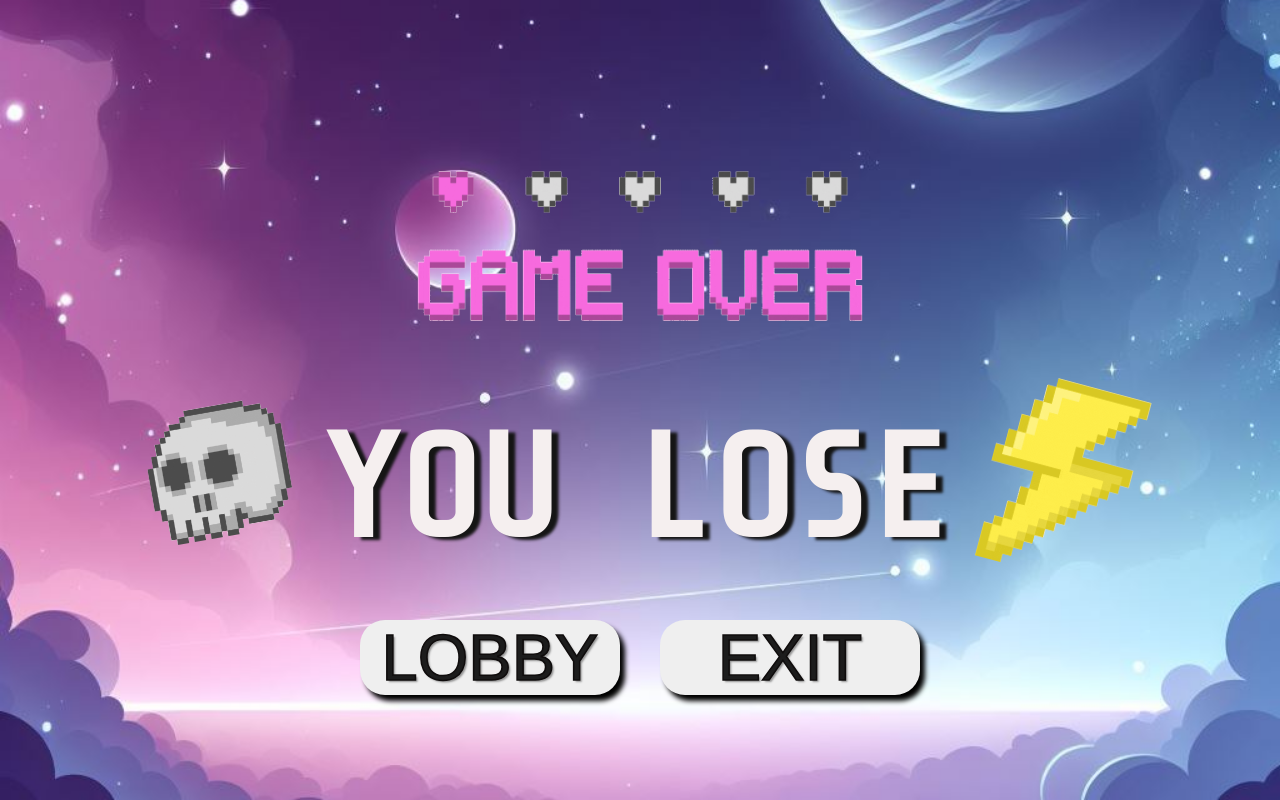
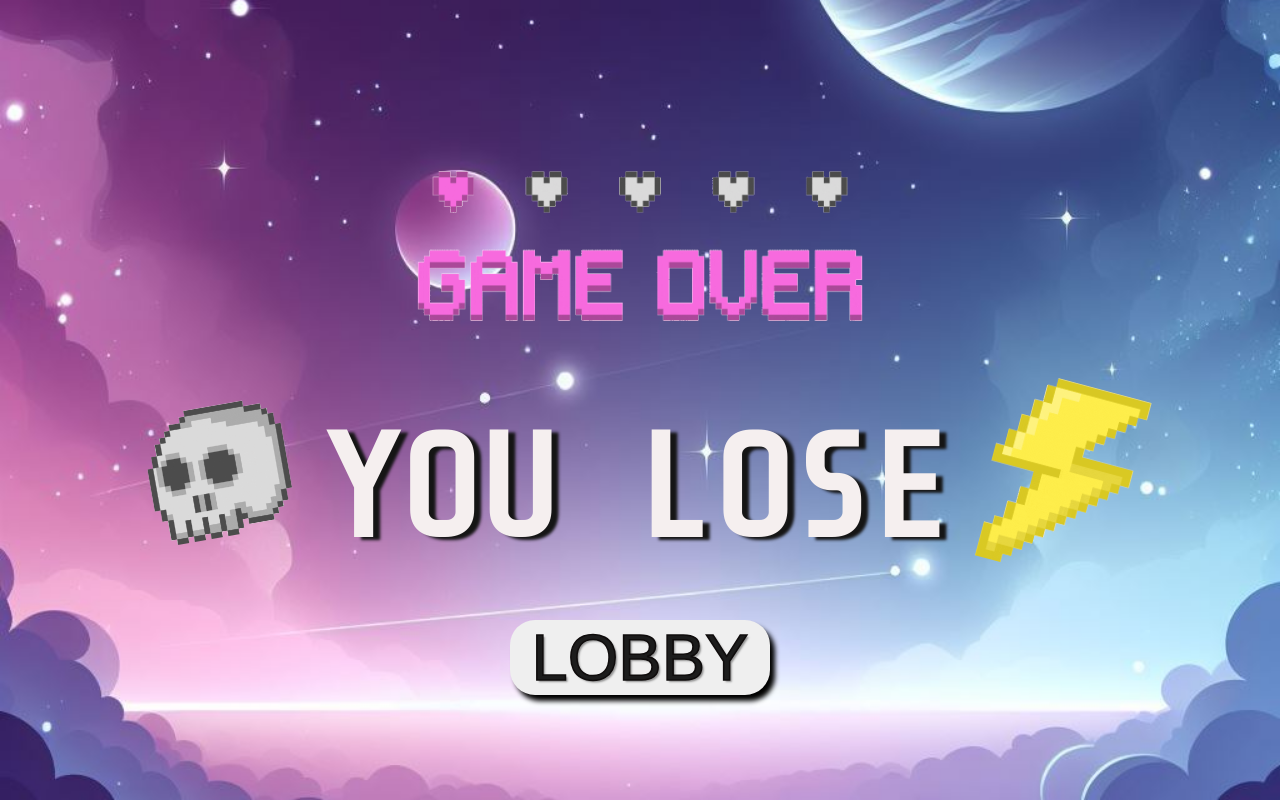
Before and after one commit to CPE261200-Upbeat/Upbeat-Frontend, a React (Vite) app: page /lose in a window 1280 px wide. Built offline with nearby package versions, Linux system fonts and the light colour scheme.

Commit message:
Remove the EXIT button

```diff
--- a/src/components/lose/Lose.tsx
+++ b/src/components/lose/Lose.tsx
@@ -4,7 +4,7 @@ import { useNavigate } from "react-router-dom";
 function Lose() {
   const navigate = useNavigate();
 
-  const handleGoToLobby = async() => {
+  const handleGoToLobby = async () => {
     navigate("/lobby");
   };
 
@@ -31,7 +31,6 @@ function Lose() {
           <button type="button" onClick={handleGoToLobby}>
             LOBBY
           </button>
-          <button type="button">EXIT</button>
         </div>
       </div>
     </section>
--- a/src/components/win/Win.tsx
+++ b/src/components/win/Win.tsx
@@ -4,7 +4,7 @@ import { useNavigate } from "react-router-dom";
 function Win() {
   const navigate = useNavigate();
 
-  const handleGoToLobby = async() => {
+  const handleGoToLobby = async () => {
     navigate("/lobby");
   };
 
@@ -23,7 +23,6 @@ function Win() {
           <button type="button" onClick={() => handleGoToLobby()}>
             LOBBY
           </button>
-          <button type="button">EXIT</button>
         </div>
       </div>
     </section>
```
